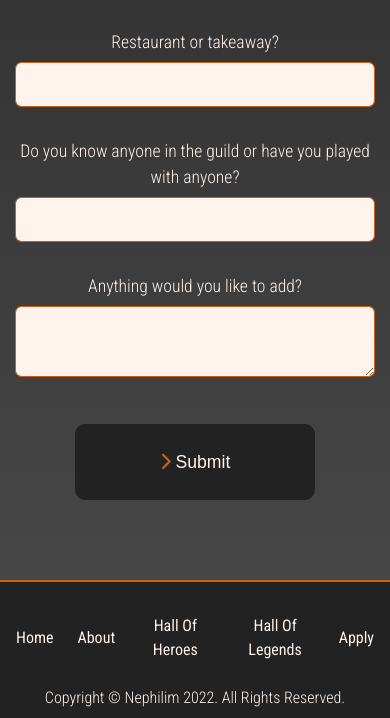
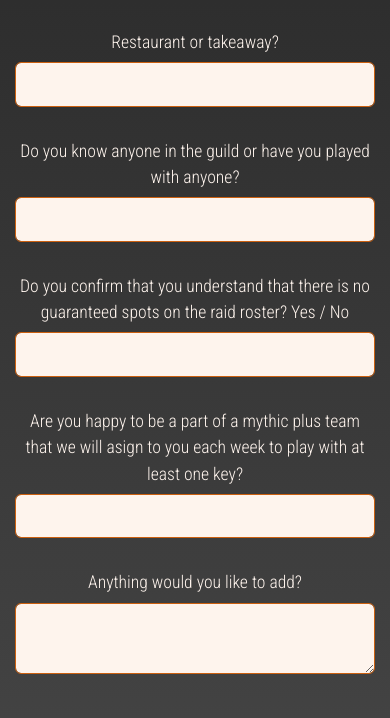
Before and after one commit to 9ne/Nephilim-final, a plain HTML site: page apply.html in a window 390 px wide. Shown: the part 1713-2431 px from the top of the page. Drawn offline with Linux system fonts and the light colour scheme.

Commit message:
form added

```diff
--- a/apply.html
+++ b/apply.html
@@ -119,9 +119,19 @@
               <label for="anyone" name="name">Do you know anyone in the guild or have you played with anyone?</label>
               <input type="text" name="anyone" id="anyone" required>
             </div>
+            <div class="rest-take-new">
+              <label for="snack" name="name">Do you confirm that you understand that there is no guaranteed spots on the raid roster? Yes / No</label>
+              <input type="text" name="snack" id="snack" required>
+            </div>
+            <div class="anyone-new">
+              <label for="anyone" name="name">Are you happy to be a part of a mythic plus team that we will asign to you each week to play with at least one key?</label>
+              <input type="text" name="anyone" id="anyone" required>
+            </div>
             <div class="add">
               <label for="add" name="add">Anything would you like to add?</label>
               <textarea name="add" id="add"></textarea>
+              <!-- ADD 1 MORE QUESTION: Do you confirm that you understand that there is no guaranteed spots on the raid roster? -->
+              <!-- ADD 1 MORE QUESTION: Are you happy to be a part of a mythic plus team that we will asign to you each week to play with at least one key? -->
             </div>
           </div>
           <button type="submit" class="button-form"><i class="fa-solid fa-chevron-right"></i> Submit</button>
--- a/css/media.css
+++ b/css/media.css
@@ -272,6 +272,8 @@
       'addons'
       'rest-take'
       'anyone'
+      'rest-take-new'
+      'anyone-new'
       'add';
   }
 
@@ -430,6 +432,8 @@
       'addons'
       'rest-take'
       'anyone'
+      'rest-take-new'
+      'anyone-new'
       'add';
   }
 
@@ -591,6 +595,8 @@
       'addons'
       'rest-take'
       'anyone'
+      'rest-take-new'
+      'anyone-new'
       'add';
   }
 
@@ -834,6 +840,8 @@
       'addons'
       'rest-take'
       'anyone'
+      'rest-take-new'
+      'anyone-new'
       'add';
   }
 
--- a/css/style.css
+++ b/css/style.css
@@ -102,7 +102,6 @@ p {
   border: 1px solid #222;
   transition: all 0.3s;
   font-size: 1.1rem;
-  font-size: 1.2rem;
 }
 
 /* ================================================================================================================== */
@@ -922,6 +921,7 @@ form {
     'exp-1 exp-2'
     'expect addons'
     'rest-take anyone'
+    'rest-take-new anyone-new'
     'add add';
 }
 
--- a/js/hamburger.js
+++ b/js/hamburger.js
@@ -1,5 +1,5 @@
-const hamburger = document.querySelector('.hamburger');
-const navMenu = document.querySelector('.nav-menu');
+var hamburger = document.querySelector('.hamburger');
+var navMenu = document.querySelector('.nav-menu');
 
 hamburger.addEventListener('click', () => {
   hamburger.classList.toggle('active');
```
